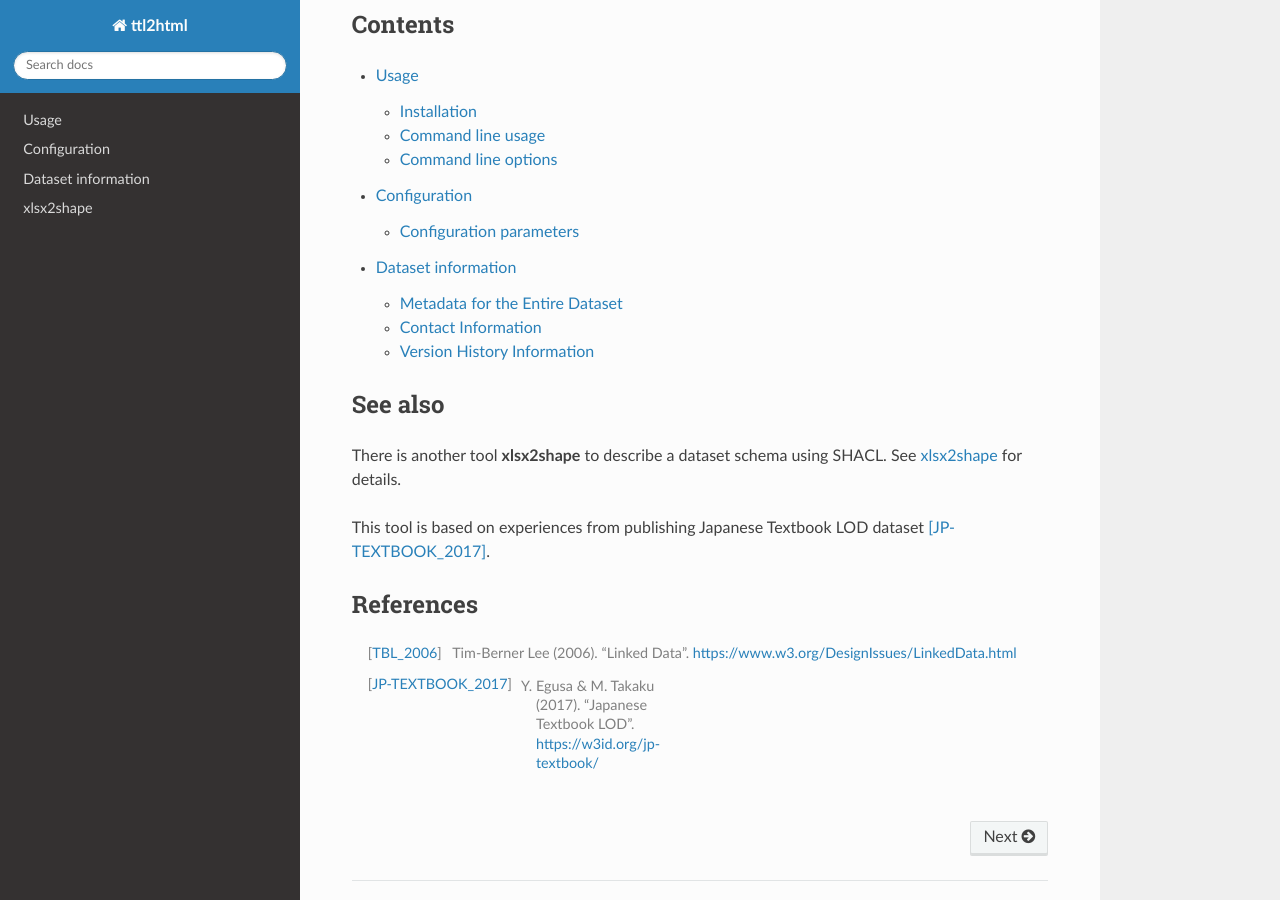
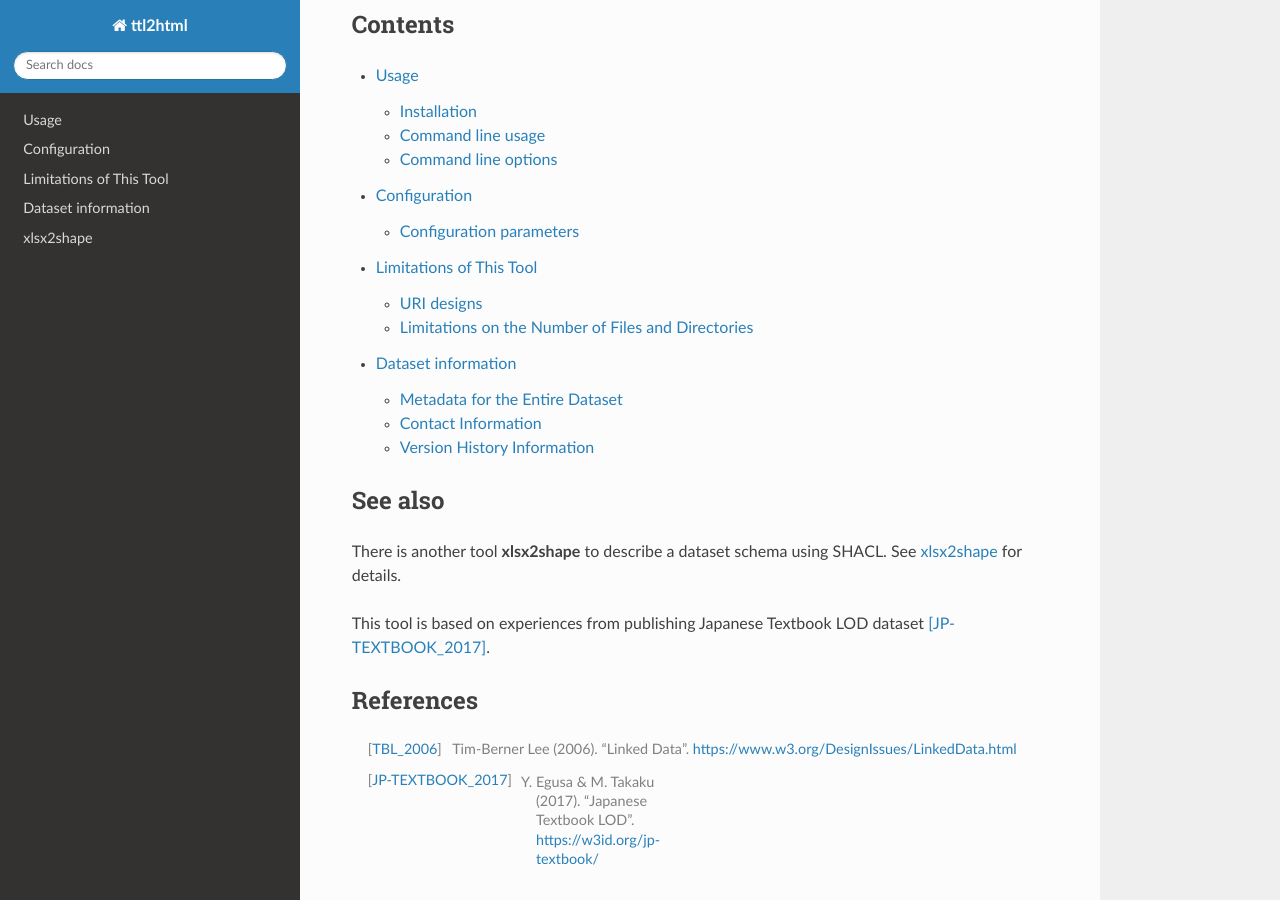
Before and after one commit to masao/ttl2html-doc, a Sphinx documentation site: the page built from docs/index.rst, in a window 1280 px wide and 900 px high, scrolled down 416 px. Built offline with Sphinx 7.4.7 and the Read the Docs theme 3.1.0, drawn with Linux system fonts in a browser that asks for light colours; some of the changed lines change nothing that is shown.

Commit message:
add limitations docs. masao/ttl2html#169

```diff
--- a/docs/index.rst
+++ b/docs/index.rst
@@ -18,6 +18,7 @@
 
    usage
    configuration
+   limitations
    dataset
 
 .. toctree::
--- /dev/null
+++ b/docs/limitations.rst
@@ -0,0 +1,32 @@
+Limitations of This Tool
+========================
+
+Please note that "ttl2html" has specific limitations that are important to consider. Knowing these points can help you make informed decisions and maximize the tool's effectiveness.
+
+URI designs
+-----------
+
+ttl2html is designed to generate files that directly reflect the URI structure of the original Linked Data dataset. Essentially, it assumes that the URI structure of each target resource corresponds one-to-one with the directory hierarchy and file groups of a static website.
+
+As a result, URI structures that specify parts of a URI resource using a hash symbol (#), such as https://example.org/resource/#linked-data, are not supported. In such cases, avoiding the hash symbol is recommended, and instead, a directory hierarchy separated by slashes (/), such as https://example.org/resource/linked-data, is utilized.
+
+Similarly, URI structures that specify resources as parameters using a question mark (?), such as https://example.org/resource?id=1, are also not supported and should be avoided.
+
+Additionally, a URI structure includes URI resources that end with a slash (/) and those that do not. In that case, it becomes difficult to distinguish them on a static website, and thus, they are not supported. For example:
+* https://example.org/foo
+* https://example.org/foo/
+
+When using ttl2html, please avoid the URI designs mentioned above.
+
+Limitations on the Number of Files and Directories
+--------------------------------------------------
+
+ttl2html generates static HTML files corresponding to resource URIs. If the number of generated resources is enormous, issues may arise, including failures in file generation.
+
+First, the file system used on your server has limits on the number of files and directories that can be created.
+
+These limitations vary depending on the file system in use, so please check the restrictions of your OS and file system. For example, the NTFS file system used in standard Windows environments supports approximately 4.29 billion files, while the Apple File System (APFS) used in macOS supports up to approximately nine quintillion files.
+
+Furthermore, if your dataset contains many resources within the same directory, in such cases, an excessive number of files may be generated under a single directory, potentially causing issues such as slower access times depending on the file system structure. If the number of files exceeds tens of thousands, it is advisable to implement countermeasures.
+
+To mitigate this issue, use the `uri_mappings` configuration option to divide the generated files into multiple directories (see: :ref:`config-uri_mappings`).
```
